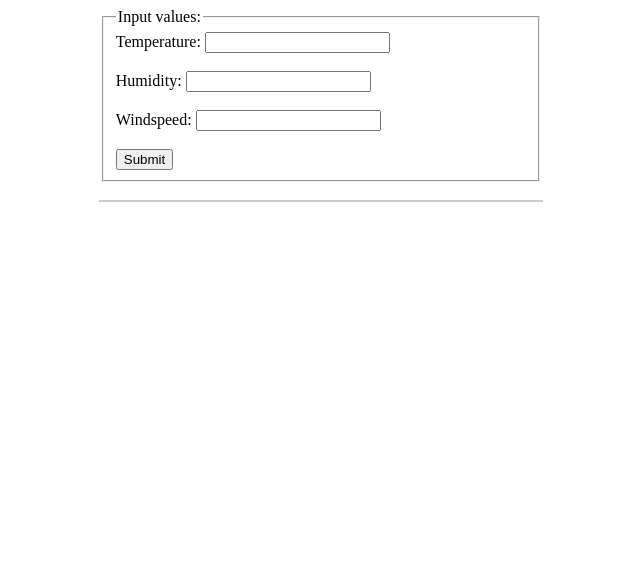
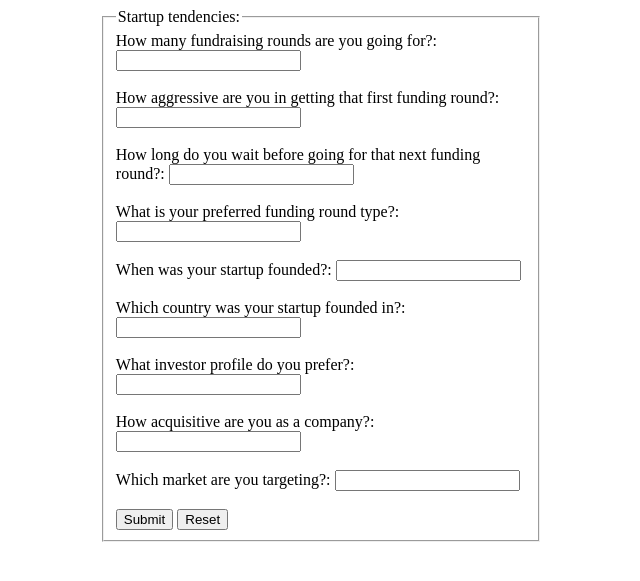
Before and after one commit to finnqiao/startup_funding, a Python web app: template app/templates/main.html in a window 1280 px wide. Shown: the top 581 px of the page, without its empty margins (319-959 px from the left). Run offline with Jinja, Linux system fonts and the light colour scheme; the template is opened without the code that fills it, so the values that code supplies are empty.

Commit message:
Initial form questions added

```diff
--- a/app/app.py
+++ b/app/app.py
@@ -47,3 +47,8 @@ model_input = dict.fromkeys(all_features, [0])
 model_input = pd.DataFrame.from_dict(model_input)
 predict = model.predict(model_input)
 print(predict[0])
+
+import pandas as pd
+df = pd.read_csv('data/auxiliary/aggregated_data.csv')
+df = df[all_features]
+df.describe()
--- a/app/templates/main.html
+++ b/app/templates/main.html
@@ -1,3 +1,12 @@
+<!-- all_features = ['funding_rounds', 'founded_month', 'founded_quarter', 'founded_year',
+'country_esp', 'country_ind', 'country_other', 'country_usa', 'days_to_fund', 'months_to_fund',
+'days_between_rounds', 'months_between_rounds', 'funding_round_type_debt_financing',
+'funding_round_type_post_ipo_debt', 'funding_round_type_post_ipo_equity',
+'funding_round_type_private_equity', 'funding_round_type_venture', 'unique_investors',
+'median_investor_value', 'no_acquisitions', 'no_ipos', 'market_biotechnology',
+'market_clean technology', 'market_enterprise software', 'market_finance', 'market_health and wellness',
+'market_hospitality', 'market_internet', 'market_mobile', 'market_other'] -->
+
 <!doctype html>
 <html>
 <style>
@@ -13,26 +22,45 @@ form {
 </style>
 
 <head>
-    <title>Bike Usage Model</title>
+    <title>What kind of startup founder are you?</title>
 </head>
 <form action="{{ url_for('main') }}" method="POST">
     <fieldset>
-        <legend>Input values:</legend>
-        Temperature:
-        <input name="temperature" type="number" required>
+        <legend>Startup tendencies:</legend>
+        How many fundraising rounds are you going for?:
+        <input name="num_rounds" type="number" required>
         <br>
-        <br> Humidity:
+        <br> How aggressive are you in getting that first funding round?:
+        <input name="windspeed" type="number" required>
+        <br>
+        <br> How long do you wait before going for that next funding round?:
+        <input name="windspeed" type="number" required>
+        <br>
+        <br> What is your preferred funding round type?:
+        <input name="windspeed" type="number" required>
+        <br>
+        <br> When was your startup founded?:
         <input name="humidity" type="number" required>
         <br>
-        <br> Windspeed:
+        <br> Which country was your startup founded in?:
+        <input name="windspeed" type="number" required>
+        <br>
+        <br> What investor profile do you prefer?:
+        <input name="windspeed" type="number" required>
+        <br>
+        <br> How acquisitive are you as a company?:
+        <input name="windspeed" type="number" required>
+        <br>
+        <br> Which market are you targeting?:
         <input name="windspeed" type="number" required>
         <br>
         <br>
         <input type="submit">
+        <input type="reset">
     </fieldset>
 </form>
 <br>
-<div class="result" align="center">
+<!-- <div class="result" align="center">
     {% if result %}
     	{% for variable, value in original_input.items() %}
     		<b>{{ variable }}</b> : {{ value }}
@@ -41,6 +69,6 @@ form {
     	<br> Predicted number of bikes in use:
    		<p style="font-size:50px">{{ result }}</p>
     {% endif %}
-</div>
+</div> -->
 
 </html>
```
